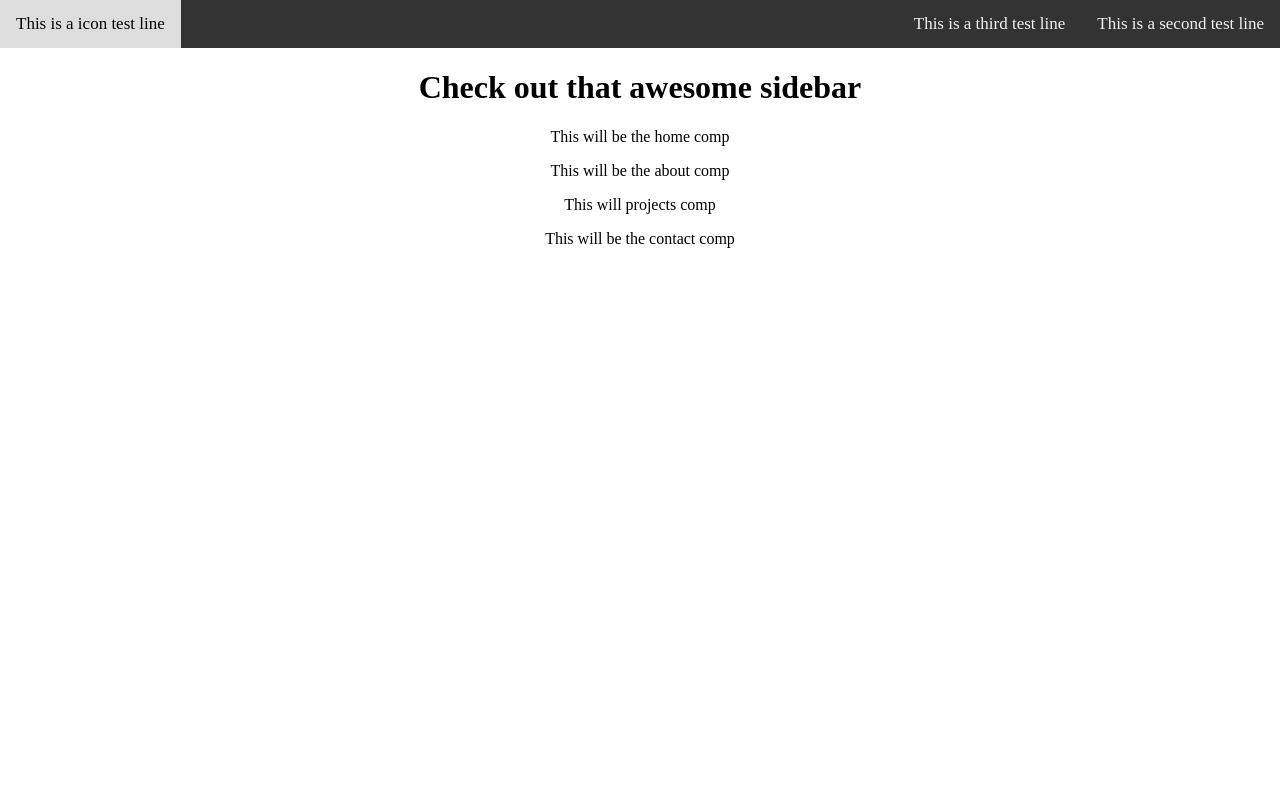
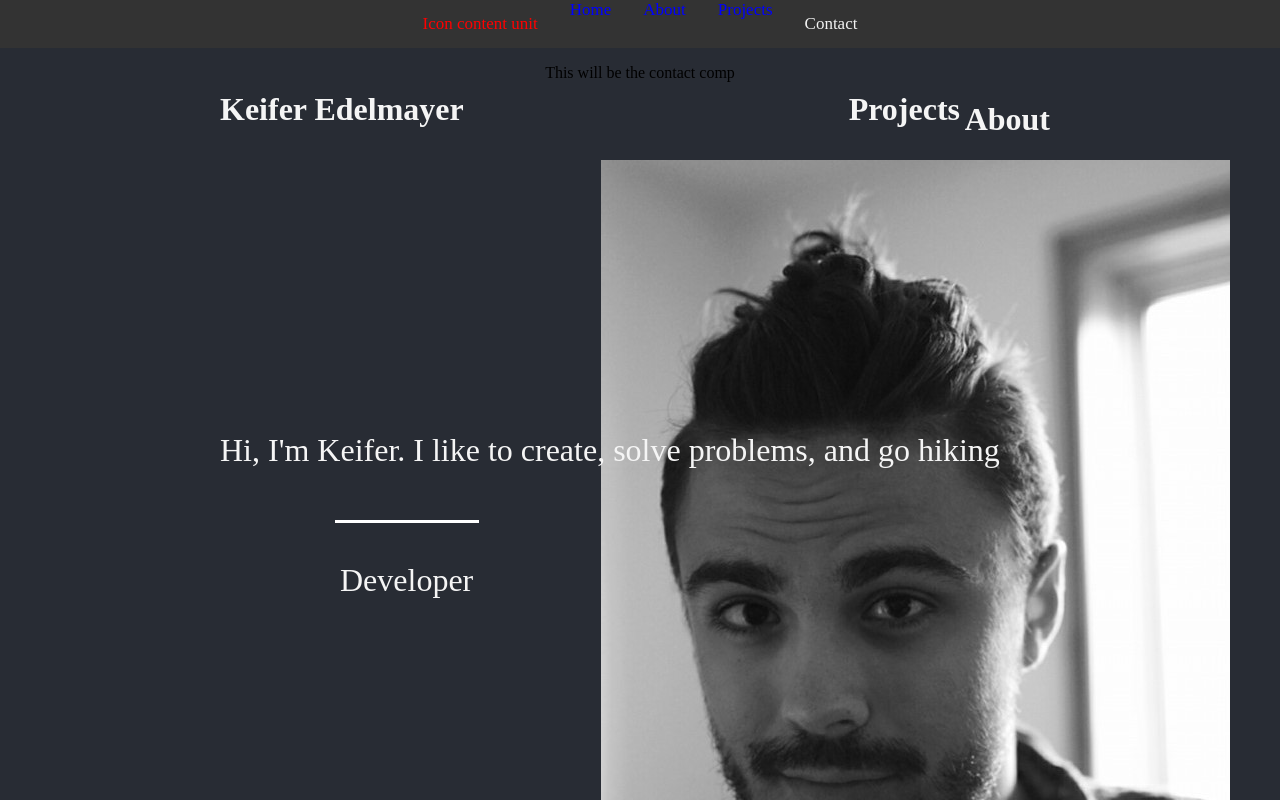
Before and after one commit to KeiferE/Csc-Portfolio-Website, a React (Create React App) app in the folder csc-portfolio/: page / in a window 1280 px wide. Shown: the top 800 px of the page. Built offline with nearby package versions, Linux system fonts and the light colour scheme.

Commit message:
Inspiration for new theme. Flushing out main page skeleton content

```diff
--- a/csc-portfolio/src/App.css
+++ b/csc-portfolio/src/App.css
@@ -1,6 +1,7 @@
 html,
 body {
   margin: 0;
+  background-color: #282c34;
 }
 
 #App {
@@ -20,6 +21,64 @@ body {
   height: 40vmin;
 }
 
+.App-headshot {
+  position: absolute;
+  top: 160px;
+  right: 50px;
+
+}
+
+.App-longdash {
+  padding : .2em 0 0 0;
+  width : 9em;
+  margin : 50px;
+  background-color: #fff;
+  top: 470px;
+  left: 285px;
+  position: absolute;
+}
+
+.App-name {
+  position: absolute;
+  top: 70px;
+  left: 220px;
+  font-size: xx-large;
+  color: whitesmoke;
+}
+
+.App-title {
+  position: absolute;
+  top: 530px;
+  left: 340px;
+  font-size: xx-large;
+  color: whitesmoke;
+}
+
+.App-projects {
+  position: absolute;
+  top: 70px;
+  right: 320px;
+  font-size: xx-large;
+  color: whitesmoke;
+}
+
+.App-about {
+  position: absolute;
+  top: 70px;
+  right: 220px;
+  padding: 10px;
+  font-size: xx-large;
+  color: whitesmoke;
+}
+
+.App-slogan {
+  position: absolute;
+  top: 400px;
+  left: 220px;
+  font-size: xx-large;
+  color: whitesmoke;
+}
+
 .App-header {
   background-color: #282c34;
   min-height: 100vh;
--- a/csc-portfolio/src/App.js
+++ b/csc-portfolio/src/App.js
@@ -1,5 +1,6 @@
 import React, { Component } from 'react';
 import logo from './logo.svg';
+import headshot from './headshot.jpg';
 import './App.css';
 import Sidebar from './components/sidebar';
 import './components/css/Sidebar.css';
@@ -33,10 +34,13 @@ class App extends Component {
        <div id="container-wrap">
         <Sidebar />
         <div id ="page-wrap">
-          <h1> Check out that awesome sidebar</h1>
-          <p>This will be the home comp</p>
-          <p>This will be the about comp</p>
-          <p>This will projects comp</p>
+          <h1 className="App-name"> Keifer Edelmayer</h1>
+          <img src={headshot} className="App-headshot" />
+          <h1 className="App-projects">Projects</h1>
+          <h1 className="App-about">About</h1>
+          <p className="App-slogan">Hi, I'm Keifer. I like to create, solve problems, and go hiking</p>
+          <div className="App-longdash"></div>
+          <p className="App-title">Developer</p>
           <p>This will be the contact comp</p>
         </div>
        </div>
--- a/csc-portfolio/src/components/css/Sidebar.css
+++ b/csc-portfolio/src/components/css/Sidebar.css
@@ -1,12 +1,27 @@
+#middle {
+    overflow: hidden;
+    background-color: #333;
+    justify-content: center;
+}
+
+#middle a {
+    color: #f2f2f2;
+    text-align: center;
+    padding: 14px 16px;
+    text-decoration: none;
+    font-size: 17px;
+}
 /* base style for navigation bar */
 #sidebar {
     overflow: hidden;
     background-color: #333;
+    display: flex;
+    flex-direction: row;
+    justify-content: center;
 }
 
 /* style for link items within */
 #sidebar a {
-    float: right;
     color: #f2f2f2;
     text-align: center;
     padding: 14px 16px;
@@ -16,11 +31,17 @@
 
 /* style for icon image */
 #sidebar .icon {
-    float: left;
+
     color:red;
 }
 
-/* style for center item
+/* style for center content items */
+#sidebar .center-content {
+    flex-grow: 2;
+    color:blue;
+
+
+}
 
 /* style for hover interaction with items */
 #sidebar a:hover {
--- a/csc-portfolio/src/components/sidebar.jsx
+++ b/csc-portfolio/src/components/sidebar.jsx
@@ -6,15 +6,21 @@ export default class Sidebar extends Component {
         return (
             <div id="sidebar">
                 <a class="icon" href="/">
-                    This is a icon test line
+                    Icon content unit
                 </a>
-
+                <div id="middle">
+                <a className="center-content" href="/">
+                    Home
+                </a>
+                <a className="center-content" href="/">
+                    About
+                </a>
+                <a className="center-content" href="/">
+                    Projects
+                </a>
+                </div>
                 <a className="menu-item" href="/">
-                    This is a second test line
-                </a>
-
-                <a className="menu-item" href="/">
-                    This is a third test line
+                    Contact
                 </a>
             </div>
         );
```
Also changed, not shown: csc-portfolio/src/headshot.jpg (added), csc-portfolio/work-notest.txt (added).
